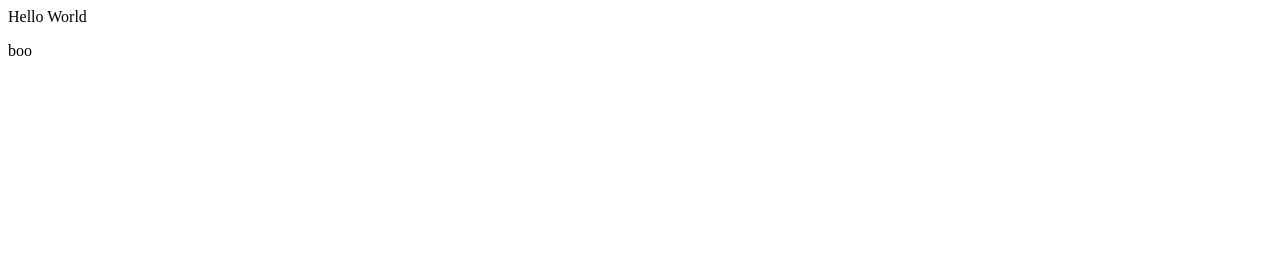
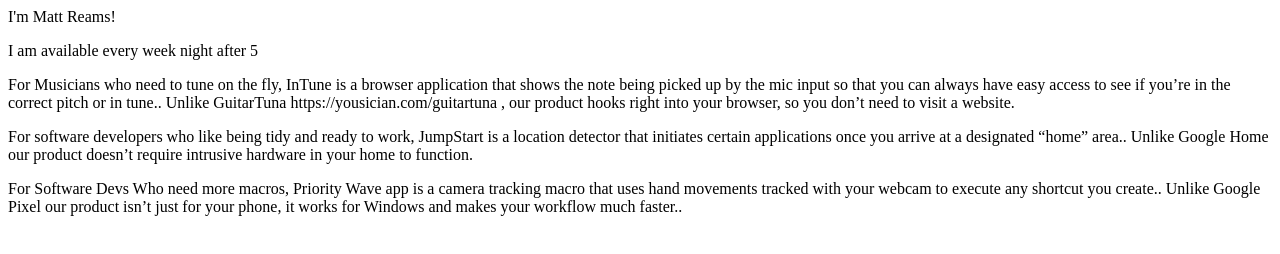
Before and after one commit to Machw22/test, a plain HTML site: page index.html in a window 1280 px wide. Drawn offline with Linux system fonts and the light colour scheme.

Commit message:
Added intro and elevator pitches

```diff
--- a/index.html
+++ b/index.html
@@ -1,2 +1,26 @@
-<p>Hello World</p>
-<p>boo</p>
+<p>I'm Matt Reams!</p>
+<p>I am available every week night after 5</p>
+<p>For Musicians
+who need to tune on the fly,
+InTune
+is a browser application that shows the note being picked up by the mic input
+so that you can always have easy access to see if you’re in the correct pitch or in tune..
+Unlike GuitarTuna https://yousician.com/guitartuna ,
+our product hooks right into your browser, so you don’t need to visit a website.</p>
+
+<p>For software developers
+who like being tidy and ready to work,
+JumpStart
+is a location detector
+that initiates certain applications once you arrive at a designated “home” area..
+Unlike Google Home
+our product doesn’t require intrusive hardware in your home to function.</p>
+
+<p>For Software Devs
+Who need more macros,
+Priority Wave app
+is a camera tracking macro
+that uses hand movements tracked with your webcam to execute any shortcut you create..
+Unlike Google Pixel
+our product isn’t just for your phone, it works for Windows and makes your workflow much faster..
+</p>
```
